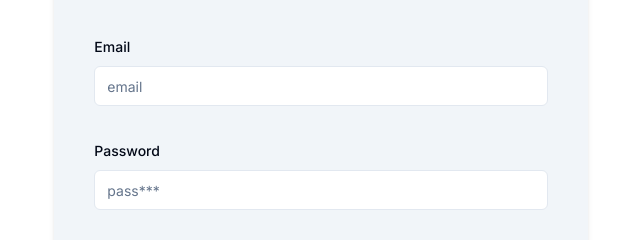
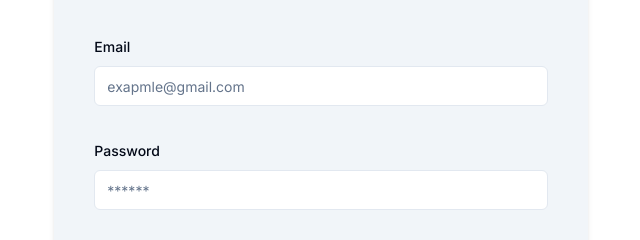
Before and after one commit to naymHdev/secret-whisper, a Next.js app: page /sign-up in a window 1280 px wide. Shown: the part 356-596 px from the top of the page, without its empty margins (319-959 px from the left). Built offline with nearby package versions, Linux system fonts and the light colour scheme.

Commit message:
[compleated ] a user sign up hook form

```diff
--- a/src/app/(auth)/sign-up/page.tsx
+++ b/src/app/(auth)/sign-up/page.tsx
@@ -53,8 +53,9 @@ const SignUp = () => {
           const response = await axios.get(
             `/api/check-username-unique?username=${username}`
           );
-          // console.log("checkUsernameUnique response >", response);
-          setUsernameMessages(response.data.message);
+          let resMessage = response?.data?.message;
+          // console.log("checkUsernameUnique response message >", resMessage);
+          setUsernameMessages(resMessage);
         } catch (error) {
           // console.error("User name messages error", error);
 
@@ -124,6 +125,7 @@ const SignUp = () => {
                         }}
                       />
                     </FormControl>
+                    <div className=" flex items-center gap-3">
                       {isCheckingUsername && (
                         <Loader2 className=" mr-2 h-4 w-4 animate-spin" />
                       )}
@@ -136,6 +138,7 @@ const SignUp = () => {
                       >
                         Test {usernameMessages}
                       </p>
+                    </div>
                     <FormMessage />
                   </FormItem>
                 )}
@@ -147,7 +150,7 @@ const SignUp = () => {
                   <FormItem>
                     <FormLabel>Email</FormLabel>
                     <FormControl>
-                      <Input placeholder="email" {...field} />
+                      <Input placeholder="exapmle@gmail.com" {...field} />
                     </FormControl>
                     <FormMessage />
                   </FormItem>
@@ -160,7 +163,7 @@ const SignUp = () => {
                   <FormItem>
                     <FormLabel>Password</FormLabel>
                     <FormControl>
-                      <Input type="password" placeholder="pass***" {...field} />
+                      <Input type="password" placeholder="******" {...field} />
                     </FormControl>
                     <FormMessage />
                   </FormItem>
```
Lines whose indentation alone changed are shown as unchanged.
